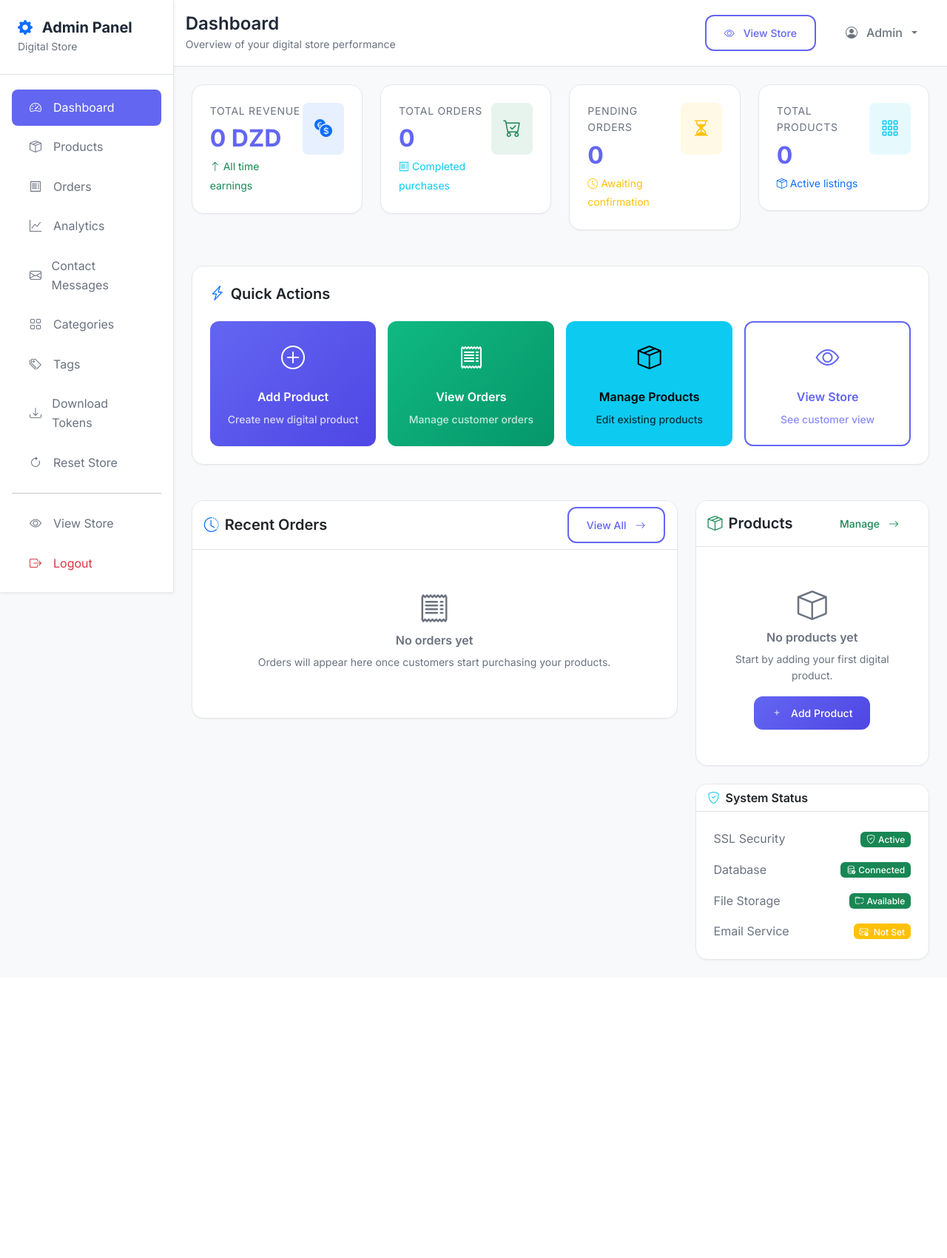
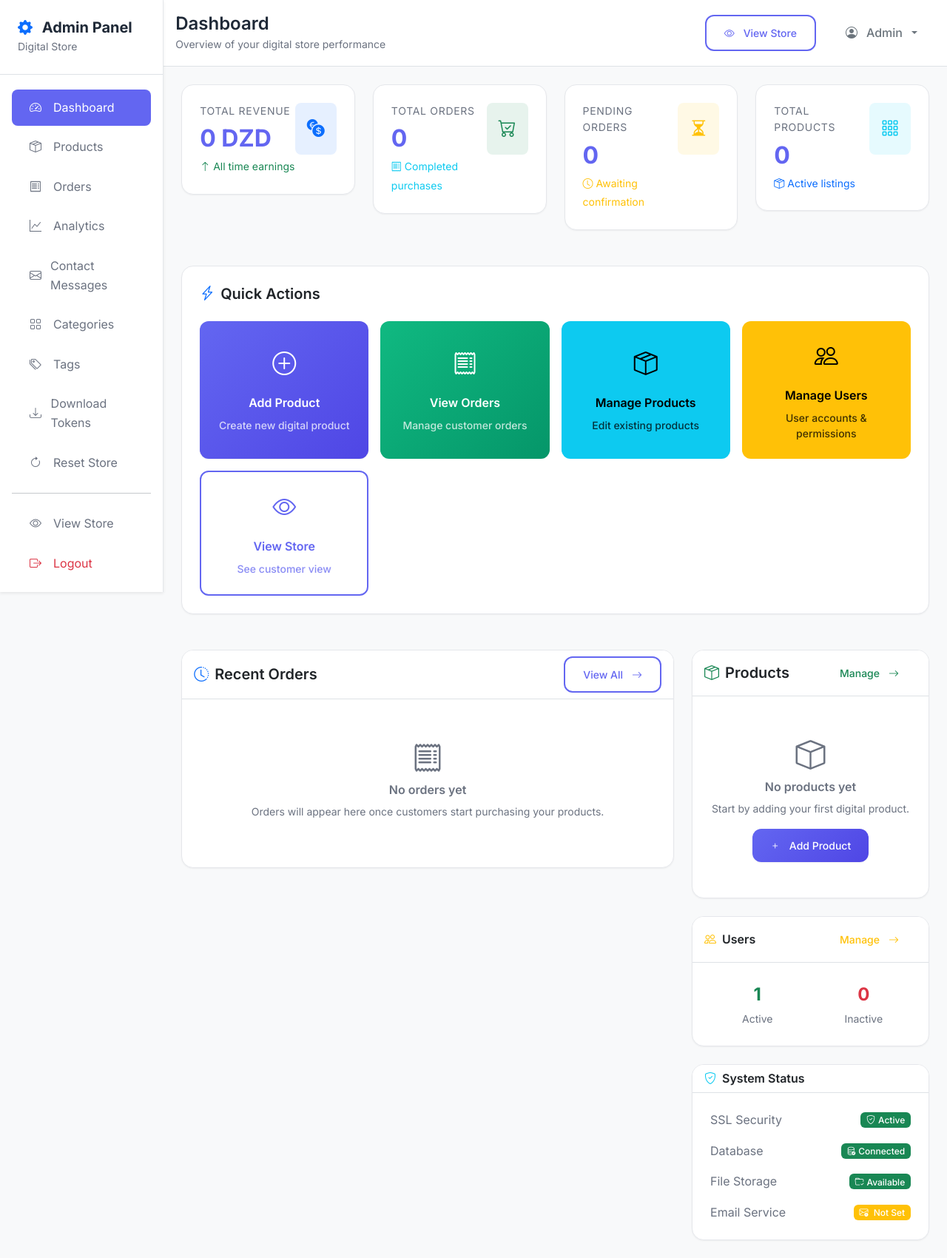
Before and after one commit to NewPyDev/DzKeyz, a Flask app: page /admin in a window 1280 px wide. Shown: the whole page at 74% size. Before the commit the page ends 1298 px from the top, so only its background shows below. Run offline with Flask 3, Linux system fonts and the light colour scheme; the visitor is signed in with stand-in values (Sample User, id 1); data comes from the database, SQL or seed files in the repository; data that the repository does not hold is empty; some libraries are stand-ins or nearby versions.

Commit message:
Complete premium-themed account activation system with admin user management panel

```diff
--- a/app.py
+++ b/app.py
@@ -1486,17 +1486,13 @@ def register():
             base_url = app.config.get('BASE_URL', 'http://localhost:5000')
             activation_link = f"{base_url}/activate/{activation_token}"
 
-            email_subject = "Activate your DZKeyz account"
-            email_body = f"""Welcome to DZKeyz 🔑
-
-Please click the link below to activate your account and start shopping:
-
-👉 {activation_link}
-
-If you didn't create this account, just ignore this email.
-
-Best regards,
-DZKeyz Team"""
+            email_subject = "Activate your DZKeyz Account"
+            email_body = f"""<div style="font-family:Arial,sans-serif;max-width:600px;margin:auto;padding:20px;background:#fff;border-radius:10px;border:1px solid #eee;">
+   <h2 style="color:#111;">Welcome to DZKeyz 🔑</h2>
+   <p style="font-size:16px;color:#333;">Click below to activate your account and start shopping securely:</p>
+   <a href="{activation_link}" style="display:inline-block;margin-top:10px;padding:10px 20px;background-color:#111;color:#fff;text-decoration:none;border-radius:6px;">Activate Account</a>
+   <p style="font-size:14px;color:#666;margin-top:20px;">If you didn't create this account, you can safely ignore this email.</p>
+</div>"""
 
             # Send activation email
             email_sent = send_email(email, email_subject, email_body, name, "account_activation")
@@ -1531,7 +1527,7 @@ def login():
         if user and check_password_hash(user['password_hash'], password):
             # Check if account is activated
             if not user.get('is_active', False):
-                flash('Please activate your account first. Check your email for the activation link.', 'warning')
+                flash('⚠️ Please activate your account first. Check your email for the activation link.', 'warning')
                 return render_template('login.html')
 
             session['user_id'] = user['id']
@@ -1724,15 +1720,11 @@ def activate_account(token):
 
     if not user:
         conn.close()
-        return render_template('activation_result.html',
-                             success=False,
-                             message="Invalid or expired activation link.")
+        return redirect(url_for('activate_error'))
 
     if user['is_active']:
         conn.close()
-        return render_template('activation_result.html',
-                             success=True,
-                             message="Your account is already activated! You can log in now.")
+        return redirect(url_for('activate_success'))
 
     # Activate the account
     try:
@@ -1741,14 +1733,20 @@ def activate_account(token):
         conn.commit()
         conn.close()
 
-        return render_template('activation_result.html',
-                             success=True,
-                             message="✅ Account activated! You can now log in to your account.")
+        return redirect(url_for('activate_success'))
     except Exception as e:
         conn.close()
-        return render_template('activation_result.html',
-                             success=False,
-                             message="An error occurred during activation. Please try again or contact support.")
+        return redirect(url_for('activate_error'))
+
+@app.route('/activate-success')
+def activate_success():
+    """Account activation success page"""
+    return render_template('activate_success.html')
+
+@app.route('/activate-error')
+def activate_error():
+    """Account activation error page"""
+    return render_template('activate_error.html')
 
 @app.route('/resend-activation', methods=['GET', 'POST'])
 def resend_activation():
@@ -1773,17 +1771,13 @@ def resend_activation():
             base_url = app.config.get('BASE_URL', 'http://localhost:5000')
             activation_link = f"{base_url}/activate/{new_token}"
 
-            email_subject = "Activate your DZKeyz account"
-            email_body = f"""Welcome to DZKeyz 🔑
-
-Please click the link below to activate your account and start shopping:
-
-👉 {activation_link}
-
-If you didn't create this account, just ignore this email.
-
-Best regards,
-DZKeyz Team"""
+            email_subject = "Activate your DZKeyz Account"
+            email_body = f"""<div style="font-family:Arial,sans-serif;max-width:600px;margin:auto;padding:20px;background:#fff;border-radius:10px;border:1px solid #eee;">
+   <h2 style="color:#111;">Welcome to DZKeyz 🔑</h2>
+   <p style="font-size:16px;color:#333;">Click below to activate your account and start shopping securely:</p>
+   <a href="{activation_link}" style="display:inline-block;margin-top:10px;padding:10px 20px;background-color:#111;color:#fff;text-decoration:none;border-radius:6px;">Activate Account</a>
+   <p style="font-size:14px;color:#666;margin-top:20px;">If you didn't create this account, you can safely ignore this email.</p>
+</div>"""
 
             send_email(email, email_subject, email_body, user['name'], "account_activation")
             flash('Activation email sent! Please check your inbox.', 'success')
@@ -1838,6 +1832,9 @@ def admin_dashboard():
     products = conn.execute('SELECT * FROM products ORDER BY created_at DESC').fetchall()
     total_products = len(products)
 
+    # Get users for the sidebar
+    users = conn.execute('SELECT id, name, email, is_active, created_at FROM users ORDER BY created_at DESC').fetchall()
+
     # Get recent orders (limit to 10)
     recent_orders = orders[:10] if orders else []
 
@@ -1847,10 +1844,82 @@ def admin_dashboard():
                          orders=orders,
                          recent_orders=recent_orders,
                          products=products,
+                         users=users,
                          total_orders=total_orders,
                          total_products=total_products,
                          total_revenue=total_revenue,
                          pending_orders=pending_orders)
+
+@app.route('/admin/users')
+@admin_required
+def admin_users():
+    """Admin users management panel"""
+    conn = get_db()
+    search = request.args.get('search', '').strip()
+
+    if search:
+        users = conn.execute('''SELECT id, name, email, is_active, created_at
+                               FROM users
+                               WHERE name LIKE ? OR email LIKE ?
+                               ORDER BY created_at DESC''',
+                            (f'%{search}%', f'%{search}%')).fetchall()
+    else:
+        users = conn.execute('''SELECT id, name, email, is_active, created_at
+                               FROM users
+                               ORDER BY created_at DESC''').fetchall()
+
+    conn.close()
+    return render_template('admin_users.html', users=users, search=search)
+
+@app.route('/admin/users/toggle/<int:user_id>')
+@admin_required
+def admin_toggle_user(user_id):
+    """Toggle user active status"""
+    conn = get_db()
+
+    # Don't allow deactivating the main admin (user ID 1)
+    if user_id == 1:
+        flash('Cannot deactivate the main admin account.', 'error')
+        return redirect(url_for('admin_users'))
+
+    user = conn.execute('SELECT * FROM users WHERE id = ?', (user_id,)).fetchone()
+    if not user:
+        flash('User not found.', 'error')
+        return redirect(url_for('admin_users'))
+
+    new_status = not user['is_active']
+    conn.execute('UPDATE users SET is_active = ? WHERE id = ?', (new_status, user_id))
+    conn.commit()
+    conn.close()
+
+    status_text = "activated" if new_status else "deactivated"
+    flash(f'User {user["name"]} has been {status_text}.', 'success')
+    return redirect(url_for('admin_users'))
+
+@app.route('/admin/users/delete/<int:user_id>')
+@admin_required
+def admin_delete_user(user_id):
+    """Delete user account"""
+    conn = get_db()
+
+    # Don't allow deleting the main admin (user ID 1)
+    if user_id == 1:
+        flash('Cannot delete the main admin account.', 'error')
+        return redirect(url_for('admin_users'))
+
+    user = conn.execute('SELECT * FROM users WHERE id = ?', (user_id,)).fetchone()
+    if not user:
+        flash('User not found.', 'error')
+        return redirect(url_for('admin_users'))
+
+    # Delete user and their orders
+    conn.execute('DELETE FROM orders WHERE user_id = ?', (user_id,))
+    conn.execute('DELETE FROM users WHERE id = ?', (user_id,))
+    conn.commit()
+    conn.close()
+
+    flash(f'User {user["name"]} has been deleted.', 'success')
+    return redirect(url_for('admin_users'))
 
 @app.route('/admin/products')
 @admin_required
--- a/templates/admin_dashboard.html
+++ b/templates/admin_dashboard.html
@@ -107,6 +107,14 @@
                             <i class="bi bi-box-seam fs-2 mb-2"></i>
                             <span class="fw-semibold">Manage Products</span>
                             <small class="opacity-75">Edit existing products</small>
+                        </a>
+                    </div>
+                    <div class="col-lg-3 col-md-6">
+                        <a href="{{ url_for('admin_users') }}"
+                            class="btn btn-warning w-100 h-100 d-flex flex-column align-items-center justify-content-center p-4">
+                            <i class="bi bi-people fs-2 mb-2"></i>
+                            <span class="fw-semibold">Manage Users</span>
+                            <small class="opacity-75">User accounts & permissions</small>
                         </a>
                     </div>
                     <div class="col-lg-3 col-md-6">
@@ -275,6 +283,36 @@
             </div>
         </div>
 
+        <!-- Users Summary -->
+        <div class="card mt-4">
+            <div class="card-header bg-white border-bottom">
+                <div class="d-flex justify-content-between align-items-center">
+                    <h6 class="fw-semibold mb-0">
+                        <i class="bi bi-people text-warning me-2"></i>Users
+                    </h6>
+                    <a href="{{ url_for('admin_users') }}" class="btn btn-sm btn-outline-warning">
+                        Manage <i class="bi bi-arrow-right ms-1"></i>
+                    </a>
+                </div>
+            </div>
+            <div class="card-body">
+                <div class="row g-3">
+                    <div class="col-6">
+                        <div class="text-center">
+                            <div class="fw-bold text-success fs-4">{{ users|selectattr('is_active')|list|length }}</div>
+                            <small class="text-muted">Active</small>
+                        </div>
+                    </div>
+                    <div class="col-6">
+                        <div class="text-center">
+                            <div class="fw-bold text-danger fs-4">{{ users|rejectattr('is_active')|list|length }}</div>
+                            <small class="text-muted">Inactive</small>
+                        </div>
+                    </div>
+                </div>
+            </div>
+        </div>
+
         <!-- System Status -->
         <div class="card mt-4">
             <div class="card-header bg-white border-bottom">
```
Also changed, not shown: templates/activate_error.html (added, +60 -0 lines), templates/activate_success.html (added, +68 -0 lines), templates/admin_users.html (added, +201 -0 lines).
